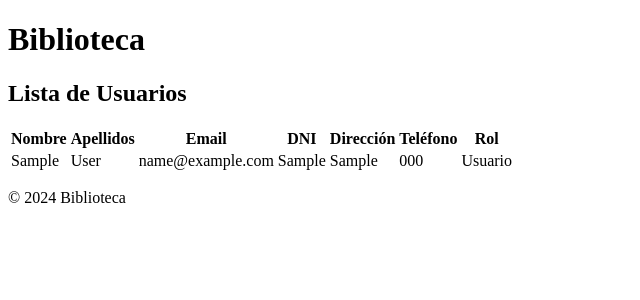
After one commit to lexalcazar/biblioteca, a Django app: page /prestamos/usuarios/ in a window 1280 px wide. The commit adds this page. Shown: the top 300 px of the page, without its empty margins (0-640 px from the left). Run offline with Django 4.2, Linux system fonts and the light colour scheme; tables that the repository leaves empty hold one stand-in row (values such as "Sample post").

Commit message:
Funcnionando: -BD -Models -Forms: crear usuario, crear libro, crear autor - views - templates

```diff
--- a/biblioteca/settings.py
+++ b/biblioteca/settings.py
@@ -19,6 +19,7 @@ from dotenv import load_dotenv
 # Build paths inside the project like this: BASE_DIR / 'subdir'.
 BASE_DIR = Path(__file__).resolve().parent.parent
 load_dotenv(BASE_DIR / '.env')
+AUTH_USER_MODEL = 'prestamos.Usuario'
 
 # Quick-start development settings - unsuitable for production
 # See https://docs.djangoproject.com/en/4.2/howto/deployment/checklist/
--- a/prestamos/models.py
+++ b/prestamos/models.py
@@ -1,41 +1,65 @@
 import uuid
 from django.db import models
+from datetime import timedelta
+from django.utils import timezone
+from django.contrib.auth.models import AbstractUser
 
-# Create your models here.
+
 # Modelo para los usuarios
-class Usuario(models.Model):
+class Usuario(AbstractUser):
     ROLES = [
         ('usuario', 'Usuario'),
         ('bibliotecario', 'Bibliotecario'),
 
     ]
-    id=models.UUIDField(primary_key=True, default=uuid.uuid4, editable=False)
-    nombre = models.CharField(max_length=100)
-    email = models.EmailField(unique=True)
-    dni=models.CharField(max_length=9, unique=True)
-    direccion = models.CharField(max_length=255, blank=True)
-    telefono = models.CharField(max_length=15, blank=True)
+    dni= models.CharField(max_length=9, unique=True)
+    direccion= models.CharField(max_length=200, blank=True)
+    telefono= models.CharField(max_length=15, blank=True)
+    rol= models.CharField(max_length=20, choices=ROLES, default='usuario')
+    def save(self, *args, **kwargs):
+        if not self.username:
+            self.username = self.email
+        super().save(*args, **kwargs)
+    def __str__(self):
+        return self.first_name + ' ' + self.last_name + ' (' + self.rol + ')' + ' - ' + self.email + ' - DNI: ' + self.dni
 
-    def __str__(self):
-        return self.nombre
+
 # Modelo para los libros
 class Libro(models.Model):
     id=models.UUIDField(primary_key=True, default=uuid.uuid4, editable=False)
     titulo = models.CharField(max_length=200)
-    autor = models.CharField(max_length=100)
+    autor = models.ManyToManyField('Autor', related_name='libros')
+    editorial = models.CharField(max_length=100, blank=True)
     isbn = models.CharField(max_length=13, unique=True)
     copias = models.PositiveIntegerField(default=1)
     estado = models.CharField(max_length=50, default='disponible')
     def __str__(self):
         return self.titulo
+
+
+# funcion para calcular la fecha de devolucion
+def calcular_fecha_devolucion():
+    return timezone.now().date() + timedelta(days=14)
+
 # Modelo para los préstamos
+
 class Prestamo(models.Model):
     id=models.UUIDField(primary_key=True, default=uuid.uuid4, editable=False)
     usuario = models.ForeignKey(Usuario, on_delete=models.CASCADE)
     libro = models.ForeignKey(Libro, on_delete=models.CASCADE)
     fecha_prestamo = models.DateField(auto_now_add=True)
-    fecha_devolucion = models.DateField(null=True, blank=True)
+    fecha_devolucion = models.DateField(default=calcular_fecha_devolucion)
     devuelto = models.BooleanField(default=False)
 
     def __str__(self):
-        return f'Préstamo de {self.libro.titulo} a {self.usuario.nombre}'
+        return f'Préstamo de {self.libro.titulo} a {self.usuario.nombre} desde {self.fecha_prestamo} hasta {self.fecha_devolucion}'
+
+# Modelo para autores
+class Autor(models.Model):
+    id=models.UUIDField(primary_key=True, default=uuid.uuid4, editable=False)
+    nombre = models.CharField(max_length=100)
+    apellidos = models.CharField(max_length=100)
+    biografia = models.TextField(blank=True)
+
+    def __str__(self):
+        return self.nombre
--- /dev/null
+++ b/prestamos/templates/prestamos/autor_creado.html
@@ -0,0 +1,6 @@
+{% extends 'base_generic.html' %}
+{% block content %}
+    <h2>Autor Creado</h2>
+    <p>Se ha creado el autor: {{ autor.nombre }} {{ autor.apellidos }}</p>
+    <a href="{% url 'index' %}" class="btn btn-secondary">Volver a la página de inicio</a>
+{% endblock %}
--- a/prestamos/templates/prestamos/index.html
+++ b/prestamos/templates/prestamos/index.html
@@ -5,6 +5,11 @@
         <ul>
 
             <li><a href="{% url 'lista_libros' %}">Lista de Libros</a></li>
+            <li><a href="{% url 'crear_usuario' %}">Crear Usuario</a></li>
+            <li><a href="{% url 'lista_usuarios' %}">Lista de Usuarios</a></li>
+            <li><a href="{% url 'anadir_libro' %}">Añadir Libro</a></li>
+            <li><a href="{% url 'crear_autor' %}">Crear Autor</a></li>
+
         </ul>
     </nav>
 {% endblock %}
--- a/prestamos/templates/prestamos/lista_libros.html
+++ b/prestamos/templates/prestamos/lista_libros.html
@@ -12,5 +12,6 @@
             <li>No hay libros disponibles.</li>
         {% endfor %}
     </ul>
+    <a href="{% url 'index' %}" class="btn btn-primary">Volver a la página de inicio</a>
 
 {% endblock %}
--- /dev/null
+++ b/prestamos/templates/prestamos/lista_usuarios.html
@@ -0,0 +1,35 @@
+{% extends 'base_generic.html' %}
+
+{% block content %}
+  <h2>Lista de Usuarios</h2>
+  <table>
+    <thead>
+      <tr>
+        <th>Nombre</th>
+        <th>Apellidos</th>
+        <th>Email</th>
+        <th>DNI</th>
+        <th>Dirección</th>
+        <th>Teléfono</th>
+        <th>Rol</th>
+      </tr>
+    </thead>
+    <tbody>
+      {% for usuario in usuarios %}
+      <tr>
+        <td>{{ usuario.first_name }} </td>
+        <td>{{ usuario.last_name }}</td>
+        <td>{{ usuario.email }}</td>
+        <td>{{ usuario.dni }}</td>
+        <td>{{ usuario.direccion }}</td>
+        <td>{{ usuario.telefono }}</td>
+        <td>{{ usuario.get_rol_display }}</td>
+      </tr>
+      {% empty %}
+      <tr>
+        <td colspan="6">No hay usuarios disponibles.</td>
+      </tr>
+      {% endfor %}
+    </tbody>
+  </table>
+{% endblock %}
--- /dev/null
+++ b/prestamos/templates/prestamos/usuario_creado.html
@@ -0,0 +1,6 @@
+{% extends 'base_generic.html' %}
+
+{% block content %}
+  <h1>Usuario Creado</h1>
+  <p>El usuario ha sido creado exitosamente.</p>
+{% endblock %}
--- a/prestamos/urls.py
+++ b/prestamos/urls.py
@@ -4,5 +4,16 @@ from . import views
 urlpatterns = [
     path('', views.index, name='index'),
     path('libros/', views.lista_libros, name='lista_libros'),
-    #path('libros/<str:libro_titulo>/', views.detalle_libro, name='detalle_libro'),
+    path('libros/<str:libro_titulo>/', views.detalle_libro, name='detalle_libro'),
+    #path('crear_usuario/', views.crear_usuario, name='crear_usuario'),
+    path('crear_usuario/', views.crear_usuario, name='crear_usuario'),
+    # el siguiente path es para ver la pagina de usuario creado
+    path('usuario_creado/', views.usuario_creado, name='usuario_creado'),
+    path('usuarios/', views.lista_usuarios, name='lista_usuarios'),
+    path('anadir_libro/', views.añadir_libro, name='anadir_libro'),
+    path('libro_creado/', views.libro_creado, name='libro_creado'),
+    path('crear_autor/', views.crear_autor, name='crear_autor'),
+    path('autor_creado/', views.autor_creado, name='autor_creado'),
+
+
 ]
--- a/prestamos/views.py
+++ b/prestamos/views.py
@@ -1,4 +1,8 @@
-from django.shortcuts import render
+from urllib import request
+from django.shortcuts import  render
+
+from prestamos.forms import  AutorForm, LibroForm, UsuarioForm
+from prestamos.models import Autor, Libro, Usuario
 
 # Create your views here.
 #Pagina de inicio de la aplicacion de prestamos
@@ -6,7 +10,50 @@ def index(request):
     return render(request, 'prestamos/index.html')
 # listado de libros disponibles
 def lista_libros(request):
-    return render(request, 'prestamos/lista_libros.html')
+    libros = Libro.objects.all()
+    return render(request, 'prestamos/lista_libros.html', {'libros': libros})
 # detalle de un libro
 def detalle_libro(request, libro_titulo):
-    return render(request, 'prestamos/detalle_libro.html', {'libro_titulo': libro_titulo})
+    autor = Autor.objects.get(libros__titulo=libro_titulo)
+    libro = Libro.objects.get(titulo=libro_titulo)
+    return render(request, 'prestamos/detalle_libro.html', {'libro': libro, 'autor': autor})
+# vista del formulario crear usuario
+def crear_usuario(request):
+    form = UsuarioForm()
+    if request.method == 'POST':
+        form = UsuarioForm(request.POST)
+        if form.is_valid():
+            form.save()
+            return render(request, 'prestamos/usuario_creado.html', {'usuario': form.instance})
+    return render(request, 'prestamos/crear_usuario.html', {'form': form})
+# vista para usuario creado
+def usuario_creado(request, usuario):
+    return render(request, 'prestamos/usuario_creado.html', {'usuario': usuario})
+#listado de usuarios
+def lista_usuarios(request):
+    usuarios = Usuario.objects.all()
+    return render(request, 'prestamos/lista_usuarios.html', {'usuarios': usuarios})
+# vista para el formulario de añadir libro
+def añadir_libro(request):
+    form = LibroForm()
+    if request.method == 'POST':
+        form = LibroForm(request.POST)
+        if form.is_valid():
+            form.save()
+            return render(request, 'prestamos/libro_creado.html', {'libro': form.instance})
+    return render(request, 'prestamos/anadir_libro.html', {'form': form})
+# vista para libro creado
+def libro_creado(request, libro):
+    return render(request, 'prestamos/libro_creado.html', {'libro': libro})
+# vista formulario crear autor
+def crear_autor(request):
+    form = AutorForm()
+    if request.method == 'POST':
+        form = AutorForm(request.POST)
+        if form.is_valid():
+            form.save()
+            return render(request, 'prestamos/autor_creado.html', {'autor': form.instance})
+    return render(request, 'prestamos/crear_autor.html', {'form': form})
+# vista para autor creado
+def autor_creado(request, autor):
+    return render(request, 'prestamos/autor_creado.html', {'autor': autor})
```
Also changed, not shown: prestamos/forms.py (added, +65 -0 lines), prestamos/templates/prestamos/anadir_libro.html (added, +9 -0 lines), prestamos/templates/prestamos/crear_autor.html (added, +10 -0 lines), prestamos/templates/prestamos/crear_usuario.html (added, +10 -0 lines), prestamos/templates/prestamos/detalle_libro.html (added, +9 -0 lines), prestamos/templates/prestamos/libro_creado.html (added, +7 -0 lines), README.md, prestamos/migrations/0001_initial.py.
